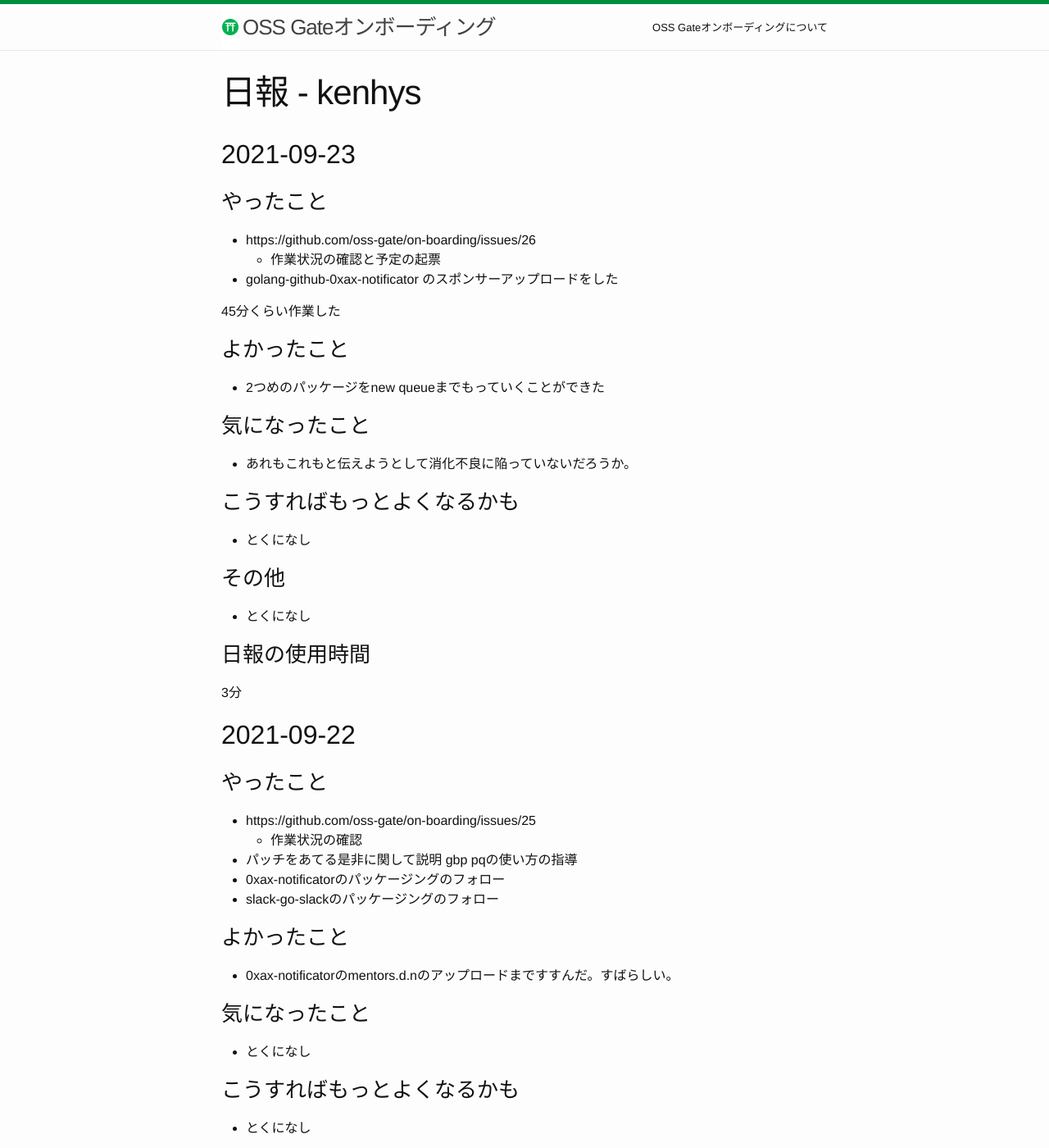
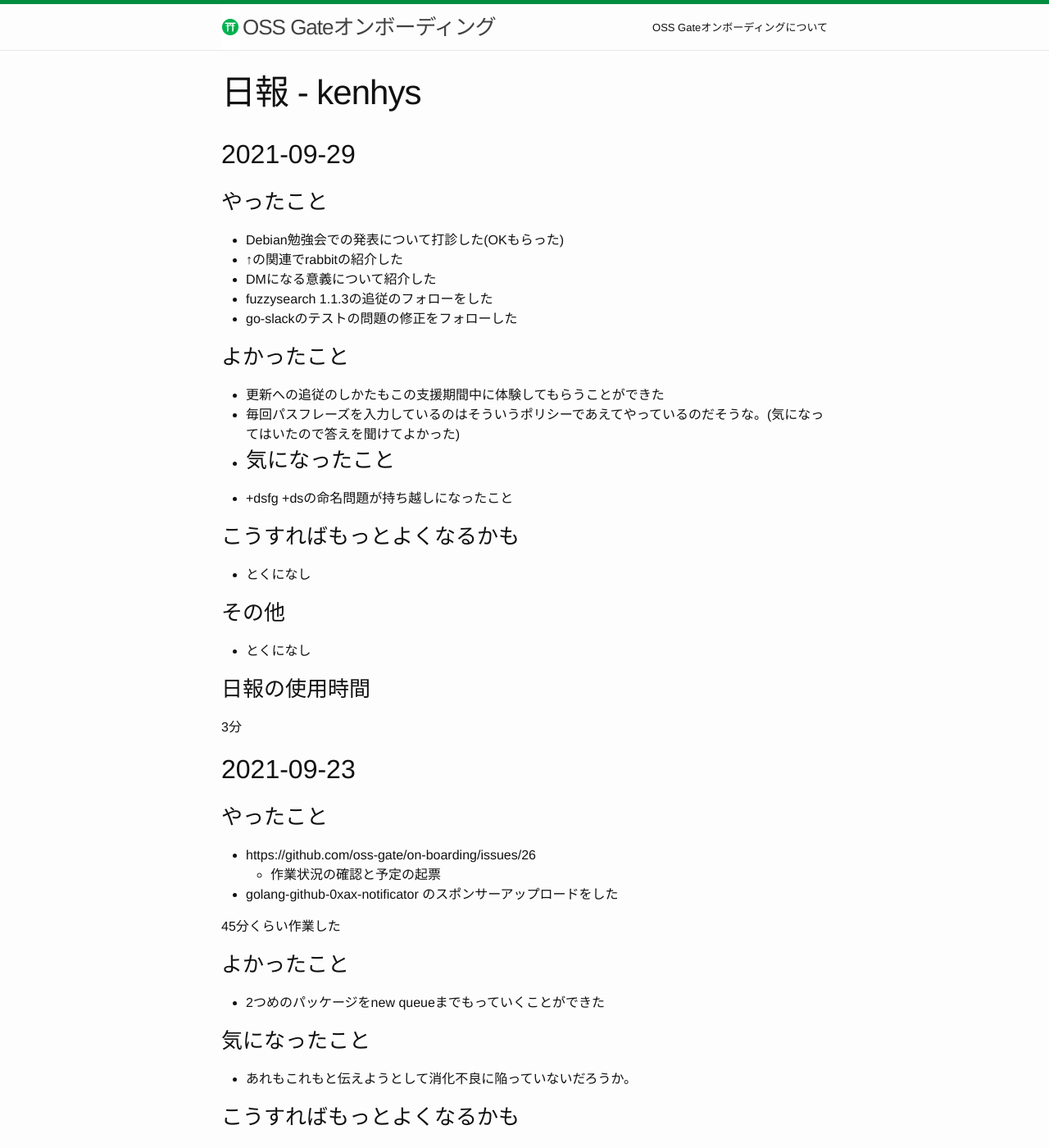
Before and after one commit to oss-gate/on-boarding, a Jekyll site: the page built from proposals/2021-08/kenhys-maintain-debian-packages/daily-report-kenhys.md, in a window 1280 px wide and 1400 px high. Shown: the whole window at 82% size. Built offline with Jekyll 4.4.1, drawn with Linux system fonts in a browser that asks for light colours; Markdown is read by kramdown in place of the engine named in the settings; comment, search, counter and statistics services are not loaded.

Commit message:
2021-09: add 9/29 activity

```diff
--- a/proposals/2021-08/kenhys-maintain-debian-packages/daily-report-kenhys.md
+++ b/proposals/2021-08/kenhys-maintain-debian-packages/daily-report-kenhys.md
@@ -7,6 +7,37 @@ title: 日報 - kenhys
 
 <!-- 新しい日付を上に書く。つまり、追記するときは上に追記する。 -->
 
+
+## 2021-09-29
+
+### やったこと
+
+* Debian勉強会での発表について打診した(OKもらった)
+* ↑の関連でrabbitの紹介した
+* DMになる意義について紹介した
+* fuzzysearch 1.1.3の追従のフォローをした
+* go-slackのテストの問題の修正をフォローした
+
+### よかったこと
+
+* 更新への追従のしかたもこの支援期間中に体験してもらうことができた
+* 毎回パスフレーズを入力しているのはそういうポリシーであえてやっているのだそうな。(気になってはいたので答えを聞けてよかった)
+*
+### 気になったこと
+
+* +dsfg +dsの命名問題が持ち越しになったこと
+
+### こうすればもっとよくなるかも
+
+* とくになし
+
+### その他
+
+* とくになし
+
+### 日報の使用時間
+
+3分
 
 ## 2021-09-23
 
```
